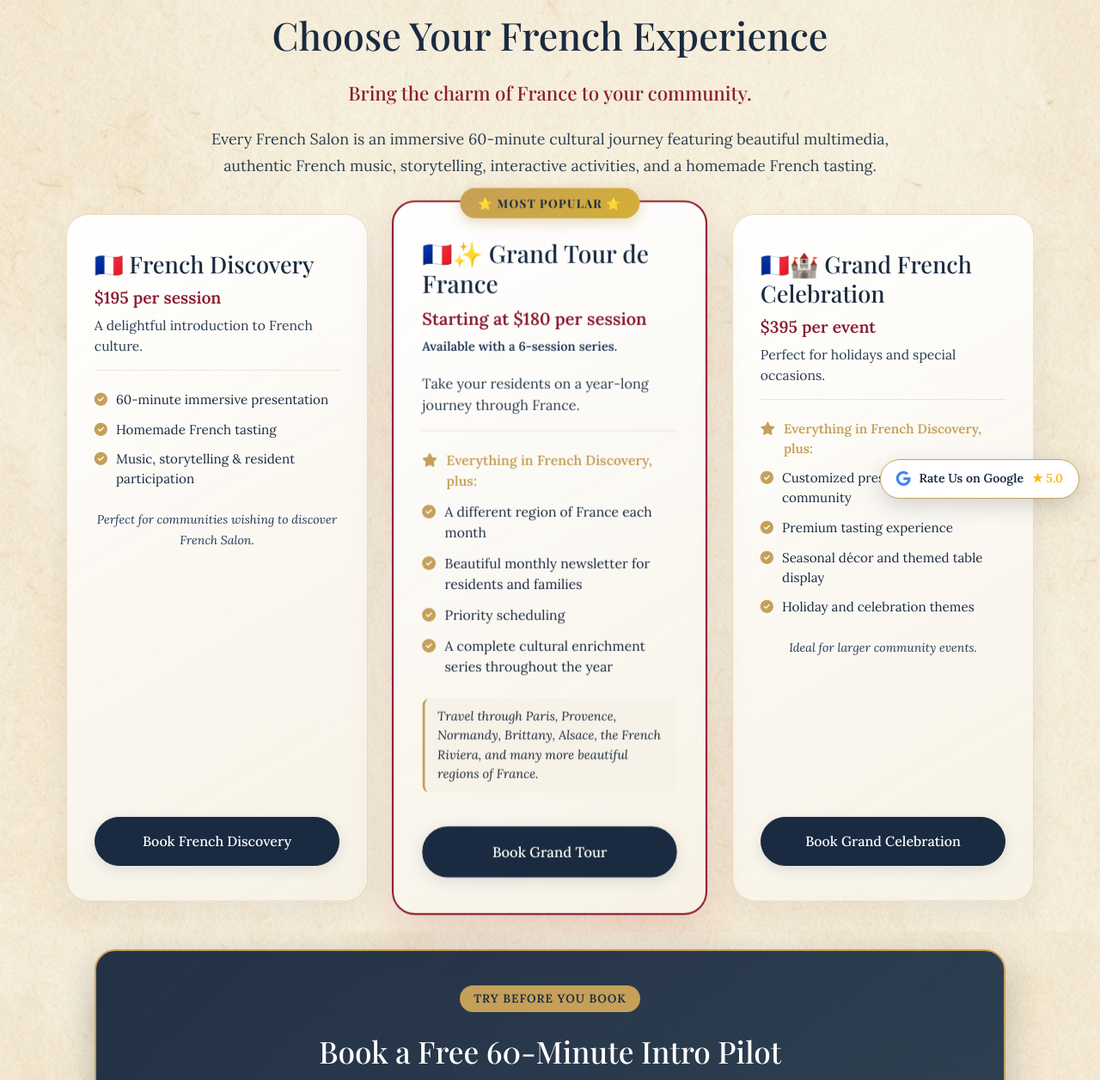
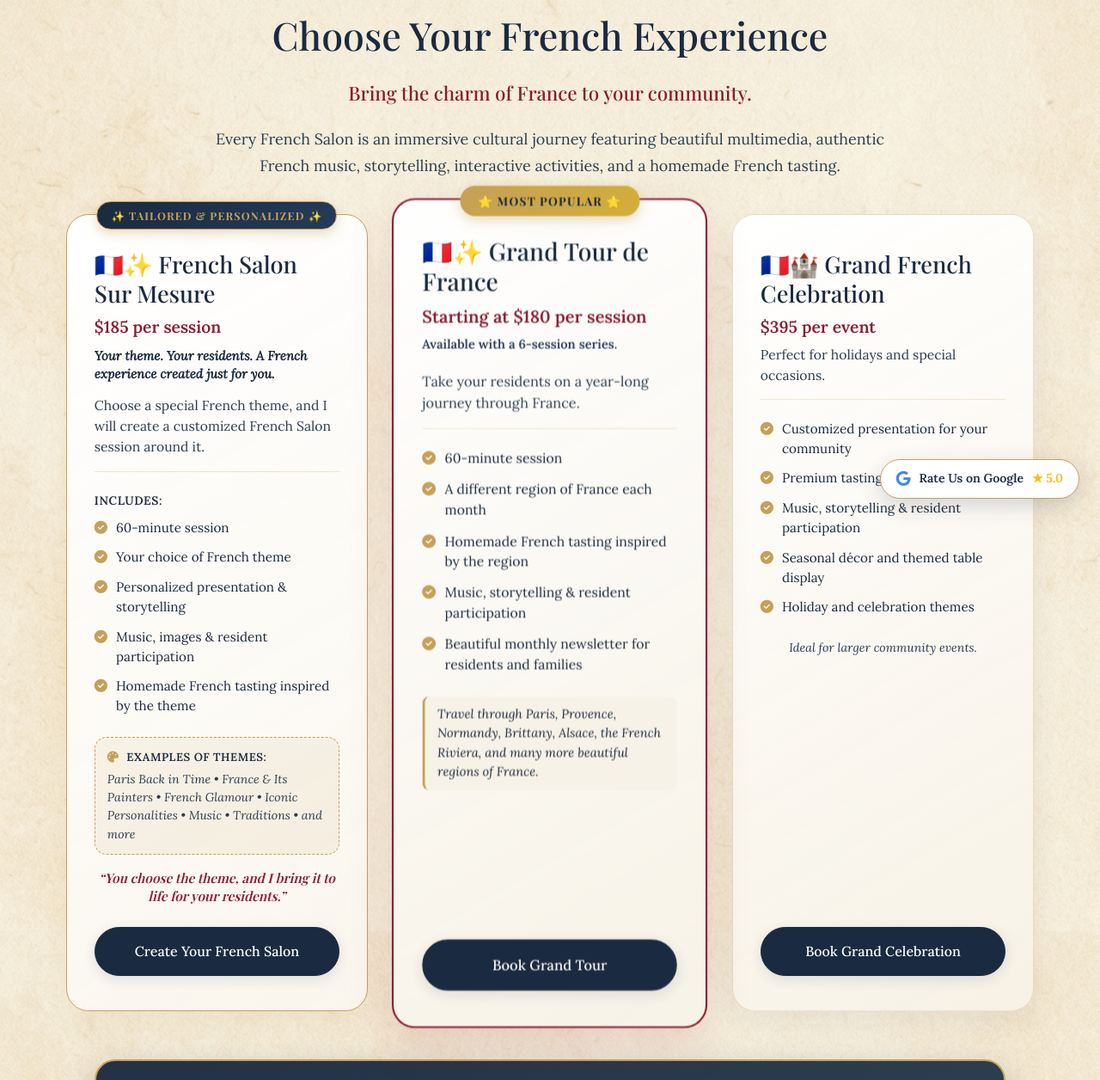
Before and after one commit to cecileamram/cecileamram.github.io, a plain HTML site: page pricing.html in a window 1280 px wide. Shown: the part 196-1452 px from the top of the page at 86% size. Drawn offline with nearby package versions, Linux system fonts and the light colour scheme; a web font is replaced by a local one.

Commit message:
Update pricing offerings: replace French Discovery with French Salon Sur Mesure

```diff
--- a/main.js
+++ b/main.js
@@ -157,8 +157,8 @@ function initApp() {
             const val = e.target.value;
             if (val === 'pilot') {
                 homeSubmitBtn.innerText = 'Request Free Intro Pilot →';
-            } else if (val === 'discovery') {
-                homeSubmitBtn.innerText = 'Book French Discovery ($195) →';
+            } else if (val === 'sur-mesure' || val === 'discovery') {
+                homeSubmitBtn.innerText = 'Create Your French Salon ($185) →';
             } else if (val === 'tour') {
                 homeSubmitBtn.innerText = 'Book Grand Tour Series →';
             } else if (val === 'celebration') {
--- a/pricing.html
+++ b/pricing.html
@@ -35,11 +35,11 @@
                 Book Experience <i class="fa-solid fa-chevron-down" style="font-size: 0.8rem; margin-left: 6px;"></i>
             </a>
             <div class="dropdown-menu">
-                <a href="booking.html?package=discovery" class="dropdown-item">
+                <a href="booking.html?package=sur-mesure" class="dropdown-item">
                     <div class="item-info">
-                        <span class="item-name">French Discovery</span>
+                        <span class="item-name">French Salon Sur Mesure</span>
                     </div>
-                    <span class="item-price">$195</span>
+                    <span class="item-price">$185</span>
                 </a>
                 <a href="booking.html?package=tour" class="dropdown-item">
                     <div class="item-info">
@@ -73,27 +73,41 @@
                 <h1>Choose Your French Experience</h1>
                 <div class="subtitle">Bring the charm of France to your community.</div>
                 <p class="description">
-                    Every French Salon is an immersive 60-minute cultural journey featuring beautiful multimedia, authentic French music, storytelling, interactive activities, and a homemade French tasting.
+                    Every French Salon is an immersive cultural journey featuring beautiful multimedia, authentic French music, storytelling, interactive activities, and a homemade French tasting.
                 </p>
             </div>
 
             <!-- 3 Pricing Cards -->
             <div class="pricing-cards">
 
-                <!-- Option 1: French Discovery -->
-                <div class="price-card">
+                <!-- Option 1: French Salon Sur Mesure -->
+                <div class="price-card sur-mesure-card">
+                    <div class="price-card-badge sur-mesure-badge">✨ TAILORED & PERSONALIZED ✨</div>
                     <div>
-                        <h3>🇫🇷 French Discovery</h3>
-                        <div class="price-value">$195 per session</div>
-                        <p class="price-card-desc">A delightful introduction to French culture.</p>
+                        <h3>🇫🇷✨ French Salon Sur Mesure</h3>
+                        <div class="price-value">$185 per session</div>
+                        <div class="sur-mesure-tagline">Your theme. Your residents. A French experience created just for you.</div>
+                        <p class="price-card-desc">Choose a special French theme, and I will create a customized French Salon session around it.</p>
+
+                        <div class="includes-label">Includes:</div>
                         <ul class="price-card-features">
-                            <li><i class="fa-solid fa-circle-check"></i> 60-minute immersive presentation</li>
-                            <li><i class="fa-solid fa-circle-check"></i> Homemade French tasting</li>
-                            <li><i class="fa-solid fa-circle-check"></i> Music, storytelling & resident participation</li>
+                            <li><i class="fa-solid fa-circle-check"></i> 60-minute session</li>
+                            <li><i class="fa-solid fa-circle-check"></i> Your choice of French theme</li>
+                            <li><i class="fa-solid fa-circle-check"></i> Personalized presentation & storytelling</li>
+                            <li><i class="fa-solid fa-circle-check"></i> Music, images & resident participation</li>
+                            <li><i class="fa-solid fa-circle-check"></i> Homemade French tasting inspired by the theme</li>
                         </ul>
-                        <div class="price-card-tagline">Perfect for communities wishing to discover French Salon.</div>
+
+                        <div class="themes-highlight-box">
+                            <div class="themes-title"><i class="fa-solid fa-palette" style="color: var(--color-gold); margin-right: 5px;"></i> Examples of themes:</div>
+                            <p class="themes-list">Paris Back in Time • France & Its Painters • French Glamour • Iconic Personalities • Music • Traditions • and more</p>
+                        </div>
+
+                        <div class="sur-mesure-closing">
+                            “You choose the theme, and I bring it to life for your residents.”
+                        </div>
                     </div>
-                    <a href="booking.html?package=discovery" class="btn-primary" style="width: 100%; text-align: center; margin-top: 1rem;">Book French Discovery</a>
+                    <a href="booking.html?package=sur-mesure" class="btn-primary" style="width: 100%; text-align: center; margin-top: 1.2rem;">Create Your French Salon</a>
                 </div>
 
                 <!-- Option 2: Grand Tour de France (Most Popular) -->
@@ -105,11 +119,11 @@
                         <span class="price-subtitle">Available with a 6-session series.</span>
                         <p class="price-card-desc">Take your residents on a year-long journey through France.</p>
                         <ul class="price-card-features">
-                            <li class="feature-bold" style="color: var(--color-gold);"><i class="fa-solid fa-star" style="color: var(--color-gold);"></i> Everything in French Discovery, plus:</li>
+                            <li><i class="fa-solid fa-circle-check"></i> 60-minute session</li>
                             <li><i class="fa-solid fa-circle-check"></i> A different region of France each month</li>
+                            <li><i class="fa-solid fa-circle-check"></i> Homemade French tasting inspired by the region</li>
+                            <li><i class="fa-solid fa-circle-check"></i> Music, storytelling & resident participation</li>
                             <li><i class="fa-solid fa-circle-check"></i> Beautiful monthly newsletter for residents and families</li>
-                            <li><i class="fa-solid fa-circle-check"></i> Priority scheduling</li>
-                            <li><i class="fa-solid fa-circle-check"></i> A complete cultural enrichment series throughout the year</li>
                         </ul>
                         <div class="region-highlight-box">
                             Travel through Paris, Provence, Normandy, Brittany, Alsace, the French Riviera, and many more beautiful regions of France.
@@ -125,9 +139,9 @@
                         <div class="price-value">$395 per event</div>
                         <p class="price-card-desc">Perfect for holidays and special occasions.</p>
                         <ul class="price-card-features">
-                            <li class="feature-bold" style="color: var(--color-gold);"><i class="fa-solid fa-star" style="color: var(--color-gold);"></i> Everything in French Discovery, plus:</li>
                             <li><i class="fa-solid fa-circle-check"></i> Customized presentation for your community</li>
                             <li><i class="fa-solid fa-circle-check"></i> Premium tasting experience</li>
+                            <li><i class="fa-solid fa-circle-check"></i> Music, storytelling & resident participation</li>
                             <li><i class="fa-solid fa-circle-check"></i> Seasonal décor and themed table display</li>
                             <li><i class="fa-solid fa-circle-check"></i> Holiday and celebration themes</li>
                         </ul>
--- a/style.css
+++ b/style.css
@@ -735,6 +735,84 @@ section {
     text-align: center;
 }
 
+/* --- Custom Sur Mesure Card Styling --- */
+.price-card.sur-mesure-card {
+    border: 1.5px solid var(--color-gold);
+    background: linear-gradient(150deg, #ffffff 0%, rgba(250, 246, 238, 0.95) 100%);
+    box-shadow: 0 14px 35px rgba(197, 160, 89, 0.12);
+}
+
+.price-card.sur-mesure-card:hover {
+    border-color: var(--color-gold);
+    box-shadow: 0 22px 50px rgba(197, 160, 89, 0.22);
+    transform: translateY(-8px);
+}
+
+.price-card-badge.sur-mesure-badge {
+    background: linear-gradient(135deg, var(--color-navy), var(--color-navy-light));
+    color: var(--color-gold);
+    border: 1px solid var(--color-gold);
+    font-size: 0.78rem;
+    padding: 5px 16px;
+}
+
+.sur-mesure-tagline {
+    font-size: 0.93rem;
+    font-weight: 600;
+    color: var(--color-navy);
+    line-height: 1.45;
+    margin-top: 0.4rem;
+    margin-bottom: 0.8rem;
+    font-style: italic;
+}
+
+.includes-label {
+    font-weight: 700;
+    color: var(--color-navy);
+    font-size: 0.86rem;
+    margin-top: 0.4rem;
+    margin-bottom: 0.5rem;
+    text-transform: uppercase;
+    letter-spacing: 0.6px;
+}
+
+.themes-highlight-box {
+    background: rgba(197, 160, 89, 0.1);
+    border: 1px dashed var(--color-gold);
+    border-radius: 14px;
+    padding: 12px 14px;
+    margin: 1rem 0;
+}
+
+.themes-title {
+    font-size: 0.82rem;
+    font-weight: 700;
+    color: var(--color-navy);
+    text-transform: uppercase;
+    letter-spacing: 0.5px;
+    margin-bottom: 4px;
+}
+
+.themes-list {
+    font-size: 0.88rem;
+    color: var(--color-text);
+    line-height: 1.5;
+    margin: 0;
+    font-style: italic;
+}
+
+.sur-mesure-closing {
+    font-family: var(--font-heading);
+    font-size: 0.96rem;
+    font-style: italic;
+    color: var(--color-red);
+    text-align: center;
+    font-weight: 600;
+    margin-top: 0.8rem;
+    margin-bottom: 0.4rem;
+    line-height: 1.4;
+}
+
 /* Why Communities Love Section */
 .why-love-section {
     max-width: 1100px;
```
Also changed, not shown: about.html (+3 -3 lines), booking.html (+10 -8 lines), index.html (+4 -4 lines).
